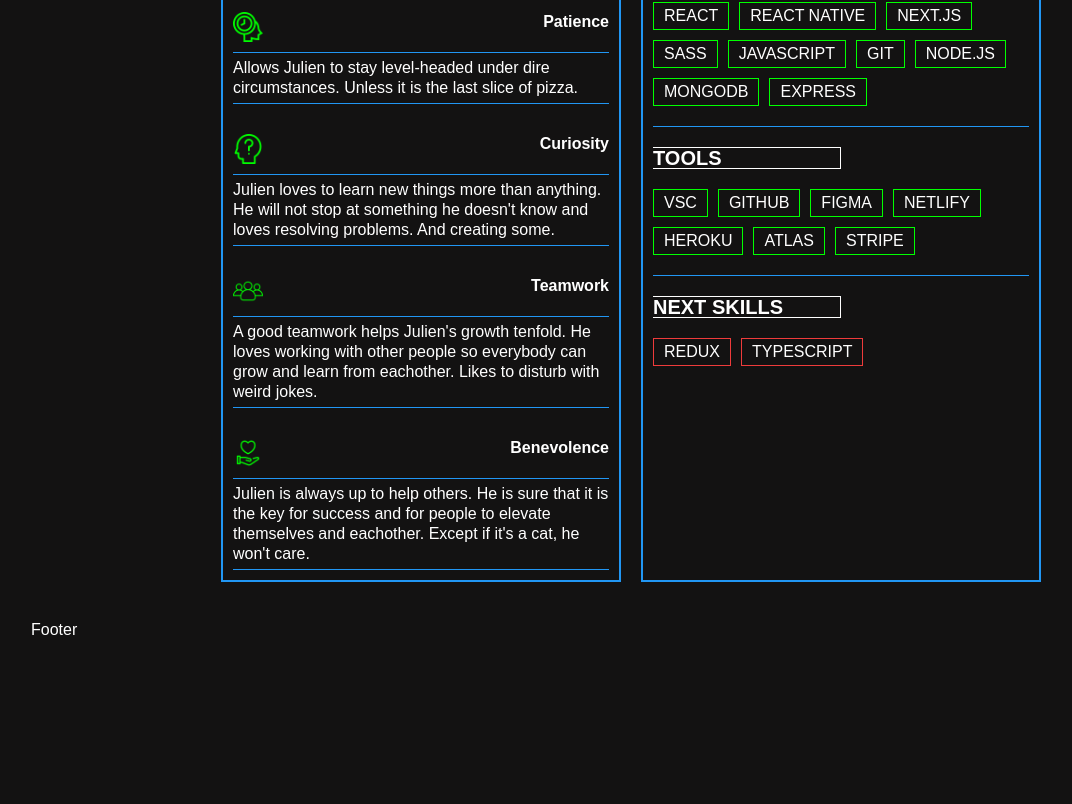
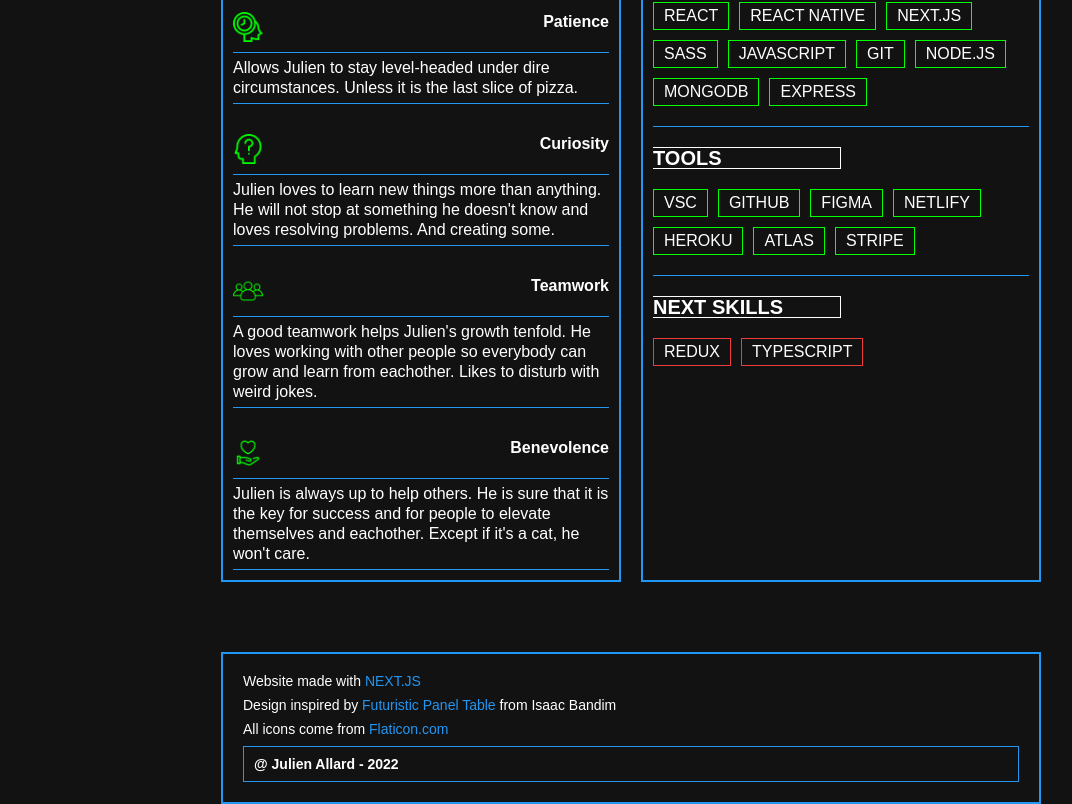
Before and after one commit to Julien-Allard/next-my-portfolio, a Next.js app: page / in a window 1280 px wide. Shown: the part 948-1752 px from the top of the page, without its empty margins (9-1081 px from the left). Before the commit the page ends 1586 px from the top, so only its background shows below. Built offline with nearby package versions, Linux system fonts and the light colour scheme.

Commit message:
Feat: footer and... it's done !

```diff
--- a/components/Footer.js
+++ b/components/Footer.js
@@ -1,5 +1,40 @@
 import styles from "./Footer.module.scss";
 
 export default function Footer() {
-  return <div className={styles.container}>Footer</div>;
+  return (
+    <div className={styles.container}>
+      <footer>
+        <p>
+          Website made with{" "}
+          <a href="https://nextjs.org/" target="_blank" rel="noreferrer">
+            NEXT.JS
+          </a>
+        </p>
+        <p>
+          Design inspired by{" "}
+          <a
+            href="https://codepen.io/ibandim123/pen/OJjOdzm"
+            target="_blank"
+            rel="noreferrer"
+          >
+            Futuristic Panel Table
+          </a>{" "}
+          from Isaac Bandim
+        </p>
+        <p>
+          All icons come from{" "}
+          <a
+            href="https://www.flaticon.com/fr/"
+            target="_blank"
+            rel="noreferrer"
+          >
+            Flaticon.com
+          </a>
+        </p>
+        <p className={styles.sign}>
+          @ Julien Allard - {new Date().getFullYear()}
+        </p>
+      </footer>
+    </div>
+  );
 }
--- a/components/Footer.module.scss
+++ b/components/Footer.module.scss
@@ -1,6 +1,30 @@
 .container {
   font-family: "Rajdhani", sans-serif;
   max-width: 1200px;
-  margin: 0 auto;
+  margin: 30px auto;
   color: #fff;
+
+  footer {
+    font-size: 14px;
+    max-width: 820px;
+    margin: 0 auto;
+    display: flex;
+    flex-direction: column;
+    gap: 10px;
+    border: 2px solid #2196f3;
+    padding: 20px;
+
+    p {
+      a {
+        text-decoration: none;
+        color: #2196f3;
+      }
+    }
+
+    .sign {
+      font-weight: 700;
+      border: 1px solid #2196f3;
+      padding: 10px;
+    }
+  }
 }
--- a/pages/index.js
+++ b/pages/index.js
@@ -61,7 +61,11 @@
         <main>
           <section className={styles.profile}>
             <div className={styles.portrait}>
-              <Image src={Portrait} alt="My profile picture" />
+              <Image
+                src={Portrait}
+                alt="My profile picture"
+                placeholder="blur"
+              />
             </div>
             <ul>
               <li>
--- a/pages/portfolio/index.js
+++ b/pages/portfolio/index.js
@@ -5,7 +5,7 @@
 import styles from "./Portfolio.module.scss";
 import vintedBanner from "../../assets/img/vinted.png";
 import marveactBanner from "../../assets/img/marveact.png";
-import flemmeBanner from "../../assets/img/flemme.PNG";
+import flemmeBanner from "../../assets/img/flemme.png";
 import simpleFormBanner from "../../assets/img/simpleform.png";
 import deliverooBanner from "../../assets/img/deliveroo.png";
 
```
